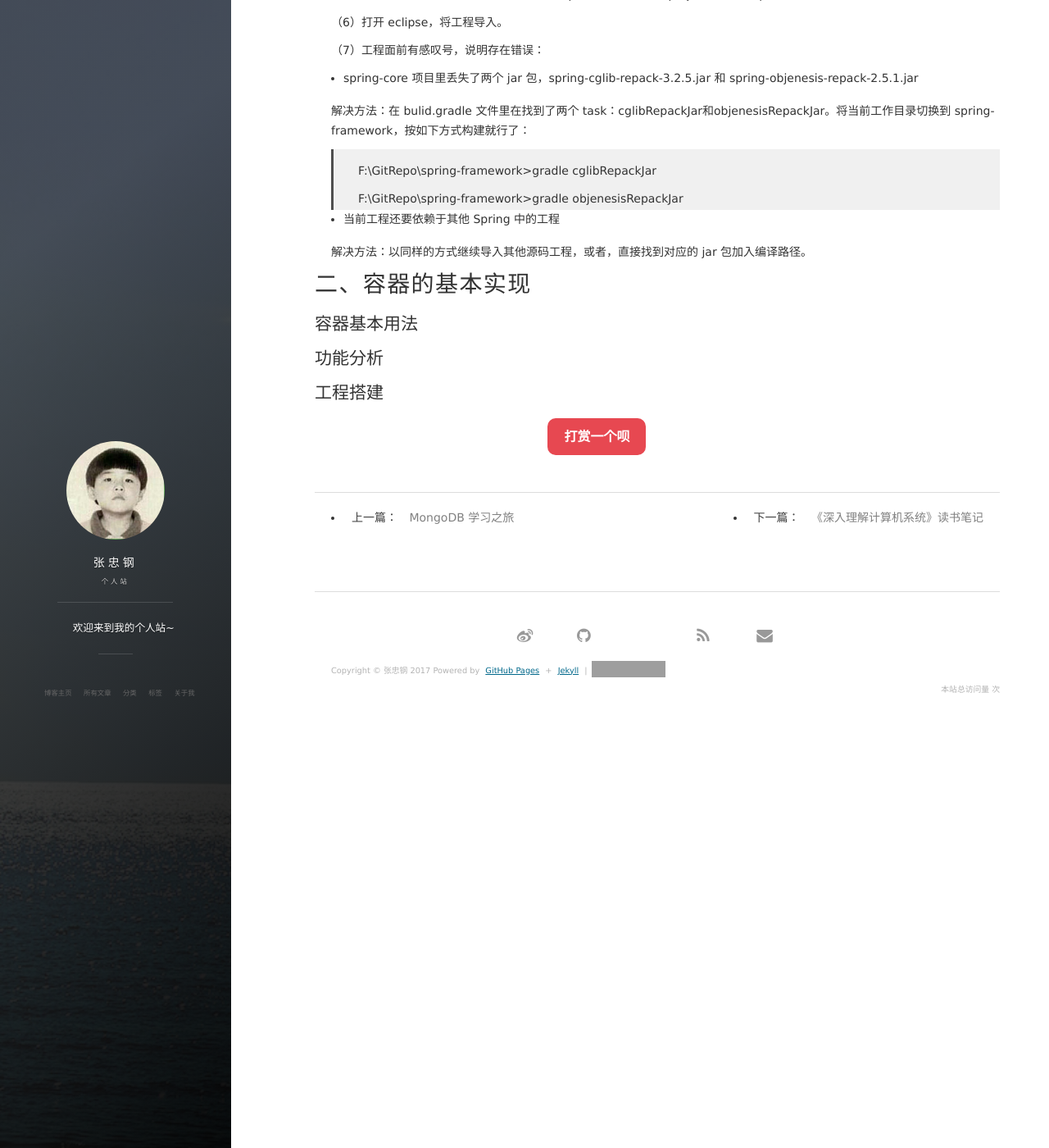
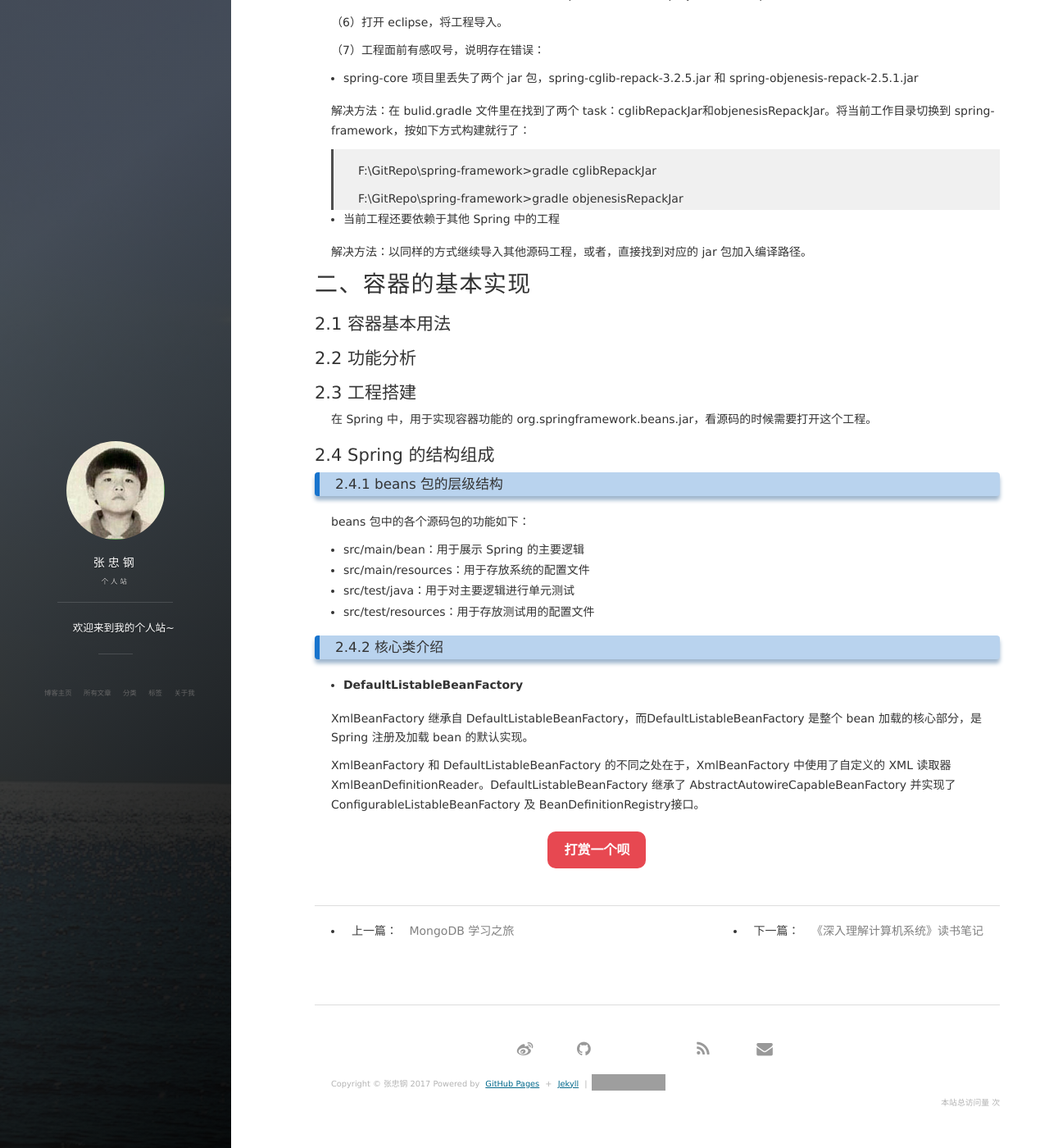
Before and after one commit to zhzhgang/zhzhgang.github.io, a Jekyll site: the page built from _posts/2017-04-06-SpringSourceNotes.md, in a window 1280 px wide and 1400 px high, scrolled down 1808 px. Shown: the whole window at 82% size. Built offline with Jekyll 4.4.1, drawn with Linux system fonts in a browser that asks for light colours; nearby versions of some CDN libraries; comment, search, counter and statistics services are not loaded; grey boxes are pictures that could not be loaded.

Commit message:
Edit 2017-04-06-SpringSourceNotes.md

```diff
--- a/_posts/2017-04-06-SpringSourceNotes.md
+++ b/_posts/2017-04-06-SpringSourceNotes.md
@@ -108,10 +108,31 @@ Gradle 是一个基于 Groovy 的构建工具
 # <span id="2">二、容器的基本实现</span>
 
 
-## 容器基本用法
+## 2.1 容器基本用法
 
 
-## 功能分析
+## 2.2 功能分析
 
 
-## 工程搭建
+## 2.3 工程搭建
+
+在 Spring 中，用于实现容器功能的 org.springframework.beans.jar，看源码的时候需要打开这个工程。
+
+## 2.4 Spring 的结构组成
+
+### 2.4.1 beans 包的层级结构
+
+beans 包中的各个源码包的功能如下：
+
+* src/main/bean：用于展示 Spring 的主要逻辑
+* src/main/resources：用于存放系统的配置文件
+* src/test/java：用于对主要逻辑进行单元测试
+* src/test/resources：用于存放测试用的配置文件
+
+### 2.4.2 核心类介绍
+
+* **DefaultListableBeanFactory**
+
+XmlBeanFactory 继承自 DefaultListableBeanFactory，而DefaultListableBeanFactory 是整个 bean 加载的核心部分，是 Spring 注册及加载 bean 的默认实现。
+
+XmlBeanFactory 和 DefaultListableBeanFactory 的不同之处在于，XmlBeanFactory     中使用了自定义的 XML 读取器 XmlBeanDefinitionReader。DefaultListableBeanFactory 继承了 AbstractAutowireCapableBeanFactory 并实现了 ConfigurableListableBeanFactory 及 BeanDefinitionRegistry接口。
```
